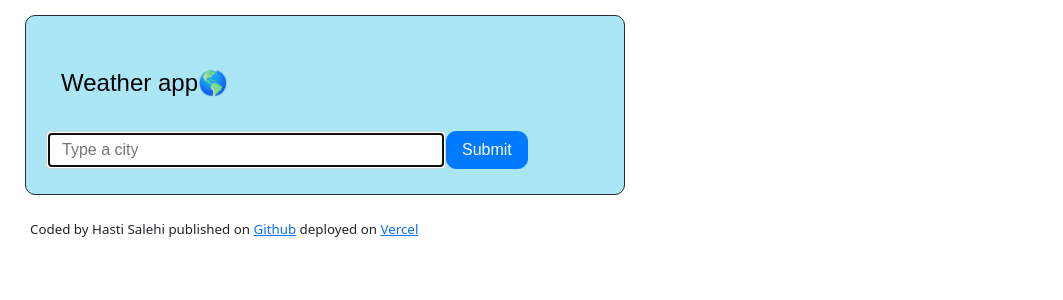
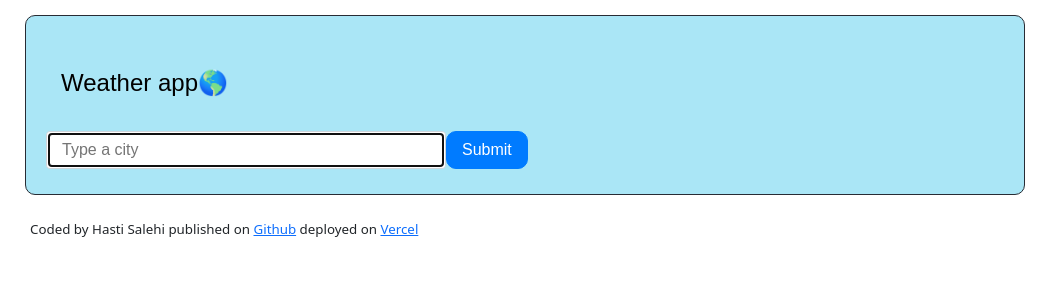
Before and after one commit to Squiggly7525/My-Weather-App-React, a React (Create React App) app: page / in a window 1280 px wide. Shown: the top 300 px of the page, without its empty margins (0-1063 px from the left). Built offline with nearby package versions, Linux system fonts and the light colour scheme.

Commit message:
app.css fixes

```diff
--- a/src/App.css
+++ b/src/App.css
@@ -1,11 +1,11 @@
 .App {
-  text-align: left;
   border: #282c34 1px solid;
   border-radius: 10px;
   background-color: rgb(255, 255, 255);
   margin: 15px;
   padding: 10px;
-  max-width: 600px;
+
+  max-width: 1000px;
   background-color: #aae6f6;
 }
 h1 {
--- a/src/Weather.css
+++ b/src/Weather.css
@@ -5,11 +5,11 @@
 }
 
 .main-humidity-wind {
-  flex-grow: 1;
+  align-self: start;
 }
 
 .icon-temperature-realfeel {
-  justify-content: end;
+  align-self: flex-end;
 }
 
 .Weather {
```
